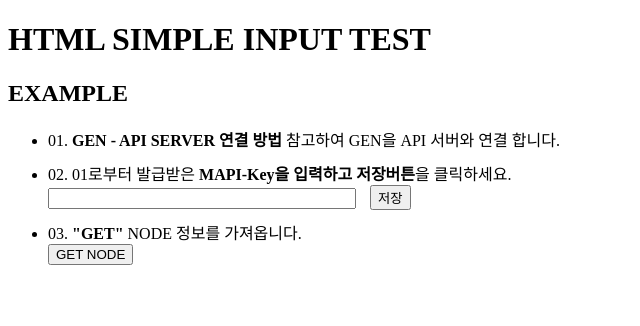
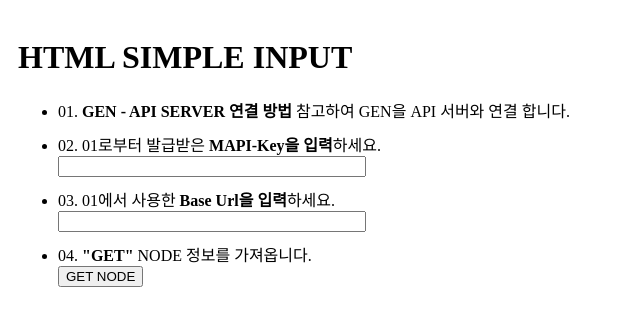
Before and after one commit to kh1012/sproj-html-simple-input, a plain HTML site: page src/index.html in a window 1280 px wide. Both pictures are taken after a click on the button "GET NODE". Shown: the whole page, without its empty margins (0-640 px from the left). Drawn offline with Linux system fonts and the light colour scheme; no server answers.

Commit message:
delete localStorage & using live input value

```diff
--- a/src/index.html
+++ b/src/index.html
@@ -7,25 +7,18 @@
   <link rel="icon" href="https://raw.githubusercontent.com/kh1012/sproj-std/main/files/favicon.ico" />
   <title>html simple input</title>
 </head>
-<body>
+<body style="padding: 10px">
+  <!-- SCRIPT 동작 코드 -->
   <script type=""text/javascript">
-    //저장 클릭 시, input 태그에 value를 localstorage에 저장하는 코드
-    function setInputValueToLocalStorage() {
-      const value = document.getElementById('mapikey-input').value;
-      window.localStorage.setItem('MAPI-Key', value);
-      const sliceValue = `${value.slice(0, 20)} ... ${value.slice(-20)}`;
-      document.getElementById('mapikey-output').innerHTML =
-        `정상적으로 저장이 완료 되었습니다.<br>(MAPI-Key: ${sliceValue})<br>확인 방법 (Chrome 기준): 개발자 도구(F12) -> 애플리케이션 -> 로컬 스토리지 확인<br><img src="localstorage-sample.png" alt="" width="700px" />`;
-    }
-
     //GET NODE 버튼 클릭 시 동작
     function getNodeFetch() {
       async function doWork() {
-        const response = await fetch('https://api-beta.rpm.kr-dv-midasit.com/gen/db/node', {
+        const BaseURL = document.getElementById("baseurl-input").value;
+        const response = await fetch(`${BaseURL}/db/node`, {
           method: 'GET',
           headers: {
             'Content-Type': 'application/json',
-            'MAPI-Key': window.localStorage.getItem('MAPI-Key')
+            'MAPI-Key': document.getElementById("mapikey-input").value
         }});
 
         document.getElementById('getnode-output').textContent = JSON.stringify(await response.json(), null, 2);
@@ -36,10 +29,9 @@
   </script>
 
   <!-- TITLE -->
-  <h1>HTML SIMPLE INPUT TEST</h1>
+  <h1>HTML SIMPLE INPUT</h1>
 
   <!-- EXAMPLE -->
-  <h2>EXAMPLE</h2>
   <ul>
     <!-- CLIENT SAMPLE 모델 OPEN / CLEINT - SERVER 연결 -->
     <li style="margin-bottom: 10px">
@@ -47,19 +39,27 @@
     </li>
     <!-- MAPI-KEY 입력 및 저장 -->
     <li style="margin-bottom: 10px">
-      02. 01로부터 발급받은 <b>MAPI-Key을 입력하고 저장버튼</b>을 클릭하세요.
+      02. 01로부터 발급받은 <b>MAPI-Key을 입력</b>하세요.
       <div>
         <input type="text" id="mapikey-input" style="width: 300px">
-        <button type="button" style="margin-left: 10px" onclick="setInputValueToLocalStorage()">저장</button>
         <div id="mapikey-output" />
       </div>
     </li>
+    <!-- BASE URL 입력 및 저장 -->
     <li style="margin-bottom: 10px">
-      03. <b>"GET"</b> NODE 정보를 가져옵니다.
+      03. 01에서 사용한 <b>Base Url을 입력</b>하세요.
+      <div>
+        <input type="text" id="baseurl-input" style="width: 300px">
+        <div id="baseurl-output" />
+      </div>
+    </li>
+    <!-- CLIENT의 NODE 정보를 가져와서 출력 -->
+    <li style="margin-bottom: 10px">
+      04. <b>"GET"</b> NODE 정보를 가져옵니다.
       <div>
         <button type="button" onclick="getNodeFetch()">GET NODE</button>
         <pre id="getnode-output" />
-    </div>
+      </div>
     </li>
   </ul>
 </body>
```
Also changed, not shown: src/localstorage-sample.png (deleted).
